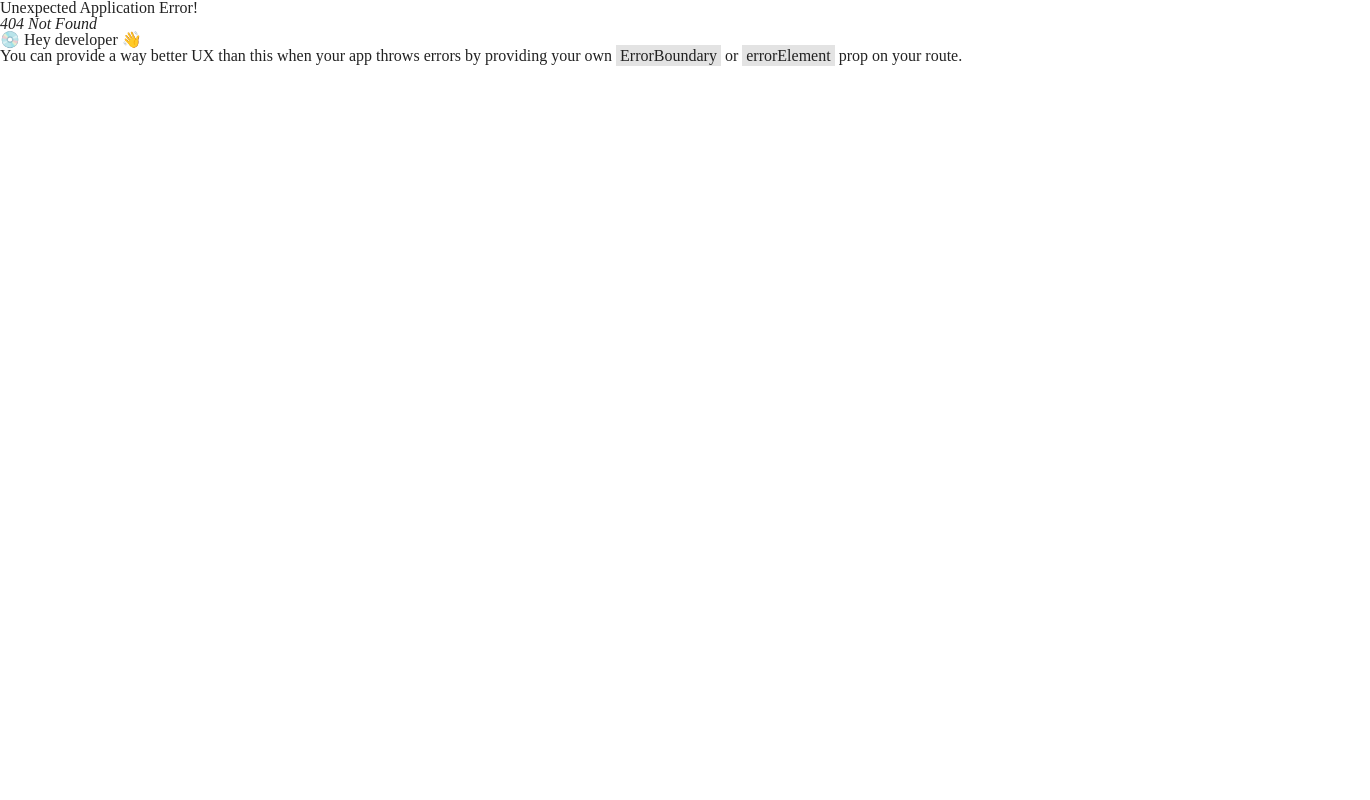
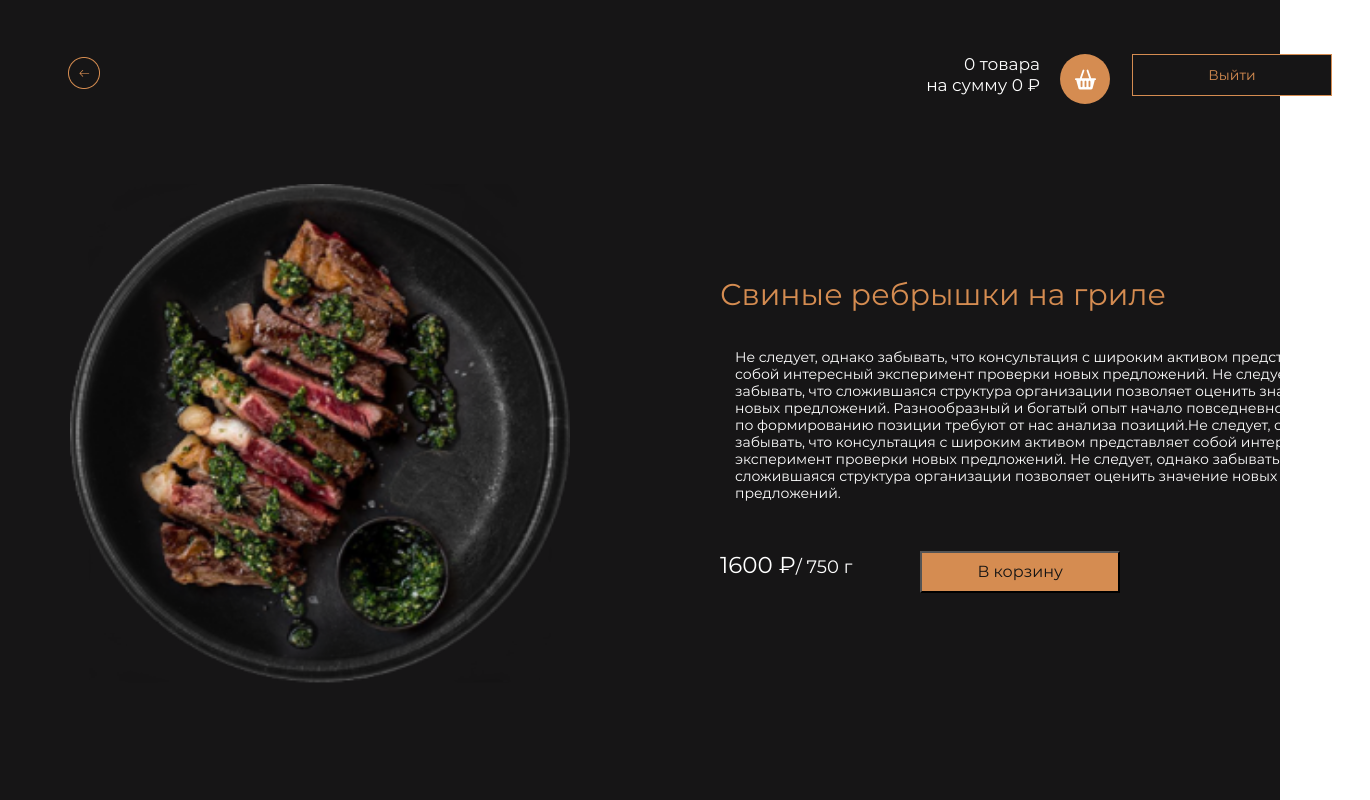
Before and after one commit to 89811421793/food-menu, a React (Create React App) app: page /description/1 in a window 1280 px wide. Before the commit this address had no page. Shown: the top 800 px of the page, 1370 px wide, since content can reach past the window. Built offline with nearby package versions, Linux system fonts and the light colour scheme.

Commit message:
страница с описанием отдельной единицы товара

```diff
--- a/src/components/elements/Card/card.css
+++ b/src/components/elements/Card/card.css
@@ -4,9 +4,7 @@
     font-size: 17px;
     line-height: 21px;
     margin-bottom: 13px;
-
 }
-
 
 
 .productPrice {
@@ -22,27 +20,13 @@
     font-weight: 400;
     font-size: 14px;
     line-height: 17px;
-
-
-}
-
-
-
-.itemCard:hover {
-    cursor: pointer;
-    color: #D58C51;
-    transition: 0.1s;
 }
 
 .itemImage {
     width: 210px;
     height: 212px;
     margin-bottom: 30px;
-
 }
-
-
-
 
 .itemCard {
     display: flex;
@@ -55,6 +39,12 @@
     padding: 43px 21px 36px 21px;
     border: 1px solid #D58C51;
     color: #FFFFFF;
+}
+
+.itemCard:hover {
+    cursor: pointer;
+    color: #D58C51;
+    transition: 0.1s;
 }
 
 .product-description {
@@ -86,7 +76,6 @@
     width: 30px;
     height: 30px;
     cursor: pointer;
-
 }
 
 .addButton:hover {
--- a/src/components/elements/Card/index.jsx
+++ b/src/components/elements/Card/index.jsx
@@ -2,7 +2,7 @@ import './card.css'
 import { addProductsBasket } from '../../../store/reducers/products';
 import { useDispatch } from 'react-redux'
 import uuid from 'react-uuid';
-
+import {useNavigate} from 'react-router-dom';
 
 
 
@@ -23,13 +23,18 @@ function Card({ url, title, description, price, weight, id }) {
         dispatch(addProductsBasket(item))
     }
 
+ const transit=useNavigate()
+
+    const getItemReview = () => {
+        transit(`/description/${id}`)
+    }
 
 
 
 
 
     return (
-        <div className="itemCard">
+        <div onClick={getItemReview} className="itemCard">
 
             <img className="itemImage" src={url} alt="" />
             <h1 className="product-title">{title}</h1>
--- /dev/null
+++ b/src/components/elements/Review/index.jsx
@@ -0,0 +1,47 @@
+import style from './review.module.css'
+import { addProductsBasket } from '../../../store/reducers/products';
+import { useDispatch } from 'react-redux'
+import uuid from 'react-uuid';
+
+
+function ReviewCard({ id,urlPic,title, description, price, weight }) {
+    const dispatch = useDispatch()
+
+    const addProduct = (event) => {
+        event.stopPropagation();
+
+        const item = {
+            id: id,
+            idx: uuid(),
+            title: title,
+            url: urlPic,
+            price: price,
+        }
+
+        dispatch(addProductsBasket(item))
+    }
+
+    return (
+        <div className={style.revWrap}>
+            <div className={style.itemPicture}>
+            <img className={style.reviewItemPic} src={urlPic} alt="" />
+            </div>
+            <div className={style.reviewCard}>
+                <h1 className={style.reviewTitle}>{title}</h1>
+                <p className={style.reviewDescription}>{description}
+                </p>
+                <div className={style.reviewBottomWrap}>
+                    <div>
+                        <span className={style.productPrice}>{price} ₽</span>
+                        <span className={style.productWeight}>/ {weight} г</span>
+                    </div>
+
+                    <button onClick={addProduct} className={style.orderButton}>В корзину</button>
+
+                </div>
+            </div>
+        </div>
+    )
+}
+
+export default ReviewCard;
--- /dev/null
+++ b/src/components/elements/Review/review.module.css
@@ -0,0 +1,65 @@
+.revWrap {
+    display: flex;
+    align-items: center;
+}
+
+.reviewCard {
+    flex: 1;
+}
+
+.reviewItemPic {
+    width: 500px;
+    height: 500px;
+}
+
+.itemPicture {
+    flex: 1;
+}
+
+.reviewTitle {
+    font-style: normal;
+    font-weight: 500;
+    font-size: 30px;
+    line-height: 37px;
+    color: #D58C51;
+    margin-bottom: 21px;
+}
+
+.reviewDescription {
+    font-style: normal;
+    font-weight: 400;
+    font-size: 14px;
+    line-height: 17px;
+    color: #FFFFFF;
+    margin-bottom: 34px;
+    padding: 15px;
+}
+
+.productPrice {
+    font-style: normal;
+    font-weight: 500;
+    font-size: 23px;
+    line-height: 28px;
+    color: #FFFFFF;
+}
+
+.productWeight {
+    font-style: normal;
+    font-weight: 400;
+    font-size: 18px;
+    line-height: 22px;
+    color: #FFFFFF;
+}
+
+.orderButton {
+    font-family: 'Montserrat';
+    width: 200px;
+    height: 42px;
+    background: #D58C51;
+    color: #131313;
+    margin-left: 68px;
+}
+
+.reviewBottomWrap {
+    display: flex;
+}
--- /dev/null
+++ b/src/pages/description/desc.module.css
@@ -0,0 +1,40 @@
+.container {
+    width: 1300px;
+    margin: 0 auto;
+
+}
+
+.main {
+    background-color: #161516;
+    padding: 54px 70px 68px 70px;
+    font-family: 'Montserrat';
+}
+
+.header {
+    display: flex;
+    justify-content: space-between;
+    align-items: center;
+    margin-bottom: 80px;
+    color: #FFFFFF;
+}
+
+
+
+.minorInfo {
+    font-style: normal;
+    font-weight: 500;
+    font-size: 17px;
+    line-height: 21px;
+    text-align: right;
+}
+
+.basketWrapper {
+    display: flex;
+    justify-content: space-between;
+    margin-right: 38px;
+}
+
+.itemSection {
+    height: calc(100vh - 50px);
+    color:white;
+}
--- /dev/null
+++ b/src/pages/description/index.jsx
@@ -0,0 +1,59 @@
+import style from "./desc.module.css"
+import { Link } from "react-router-dom";
+import Basket from "../../components/UI/Basket"
+import Exit from "../../components/UI/Logout"
+import ReviewCard from '../../components/elements/Review'
+import { useSelector } from 'react-redux';
+
+
+function Item() {
+const product= useSelector(state => state.products.products)
+    const itemsCounter = useSelector(state => state.products.countProduct)
+    const itemPrice = useSelector(state => state.products.allPriceProductsBasket)
+
+
+
+
+
+    return (
+        <main className={style.main}>
+            <div className={style.container}>
+                <header className={style.header}>
+                    <Link to={'/'} className="returnButton">
+                        <img className="backArrow" src="/images/arrow_back.png" alt="" />
+                    </Link>
+
+                    <div className={style.basketWrapper}>
+                        <div>
+                            <p className={style.minorInfo}> {itemsCounter} товара </p>
+                            <p className={style.minorInfo}>на сумму {itemPrice}  ₽</p>
+
+                        </div>
+                        <Link to={'/prodbasket'}>
+                            <Basket />
+                        </Link>
+                        <Exit />
+                    </div>
+                </header>
+                <div className={style.itemSection}>
+
+                    <ReviewCard urlPic="/images/2.png"
+                        title="Свиные ребрышки на гриле"
+                        description="Не следует, однако забывать, что консультация с широким активом представляет
+                        собой интересный эксперимент проверки новых предложений. Не следует, однако забывать, что
+                         сложившаяся структура организации позволяет оценить значение новых предложений.
+                         Разнообразный и богатый опыт начало повседневной работы по формированию позиции
+                         требуют от нас анализа позиций.Не следует, однако забывать, что консультация с
+                         широким активом представляет собой интересный эксперимент проверки новых предложений.
+                          Не следует, однако забывать, что сложившаяся структура организации позволяет оценить
+                           значение новых предложений."
+                        price={1600}
+                        weight={750}
+                    />
+                </div>
+            </div>
+        </main>
+    )
+}
+
+export default Item;
```
Also changed, not shown: src/index.js (+8 -1 lines).
